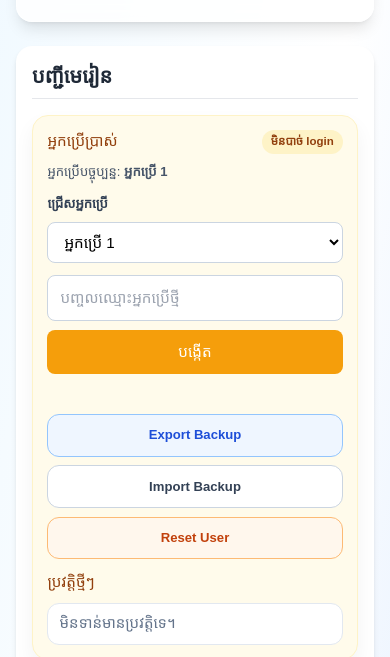
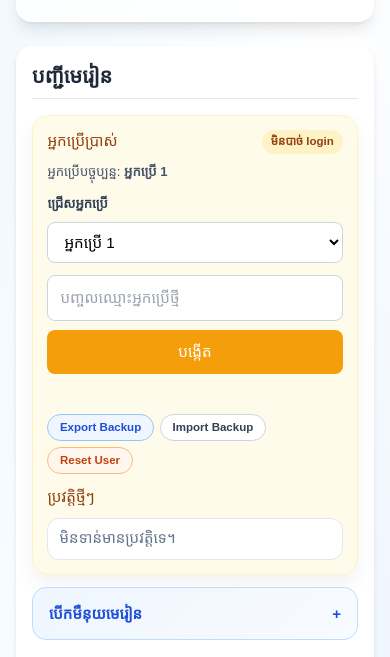
Before and after one commit to Rith97/english-grammar-guide, a plain HTML site: page index.html in a window 390 px wide. Shown: the part 186-843 px from the top of the page. Drawn offline with nearby package versions, Linux system fonts and the light colour scheme; a web font is replaced by a local one.

Commit message:
Shrink profile tool buttons and reduce crowding

```diff
--- a/index.html
+++ b/index.html
@@ -263,20 +263,26 @@
             font-weight: 700;
         }
         .tool-btn-row {
-            display: grid;
-            grid-template-columns: repeat(2, minmax(0, 1fr));
-            gap: 0.55rem;
+            display: flex;
+            flex-wrap: wrap;
+            gap: 0.45rem;
             margin-top: 0.75rem;
         }
         .tool-btn {
-            border-radius: 12px;
-            padding: 0.65rem 0.75rem;
-            font-size: 0.82rem;
+            display: inline-flex;
+            align-items: center;
+            justify-content: center;
+            width: auto;
+            border-radius: 999px;
+            padding: 0.42rem 0.8rem;
+            font-size: 0.75rem;
             font-weight: 700;
             text-align: center;
             border: 1px solid #cbd5e1;
             background: #fff;
             color: #334155;
+            white-space: nowrap;
+            line-height: 1.1;
         }
         .tool-btn.warn {
             border-color: #fdba74;
@@ -386,7 +392,7 @@
                 font-size: 0.72rem;
             }
             .tool-btn-row {
-                grid-template-columns: 1fr;
+                gap: 0.4rem;
             }
             #profile-sidebar label,
             #profile-sidebar p,
@@ -399,6 +405,10 @@
                 padding-top: 0.65rem;
                 padding-bottom: 0.65rem;
                 font-size: 0.95rem;
+            }
+            .tool-btn {
+                padding: 0.38rem 0.72rem;
+                font-size: 0.72rem;
             }
             .profile-history-list {
                 gap: 0.45rem;
```
